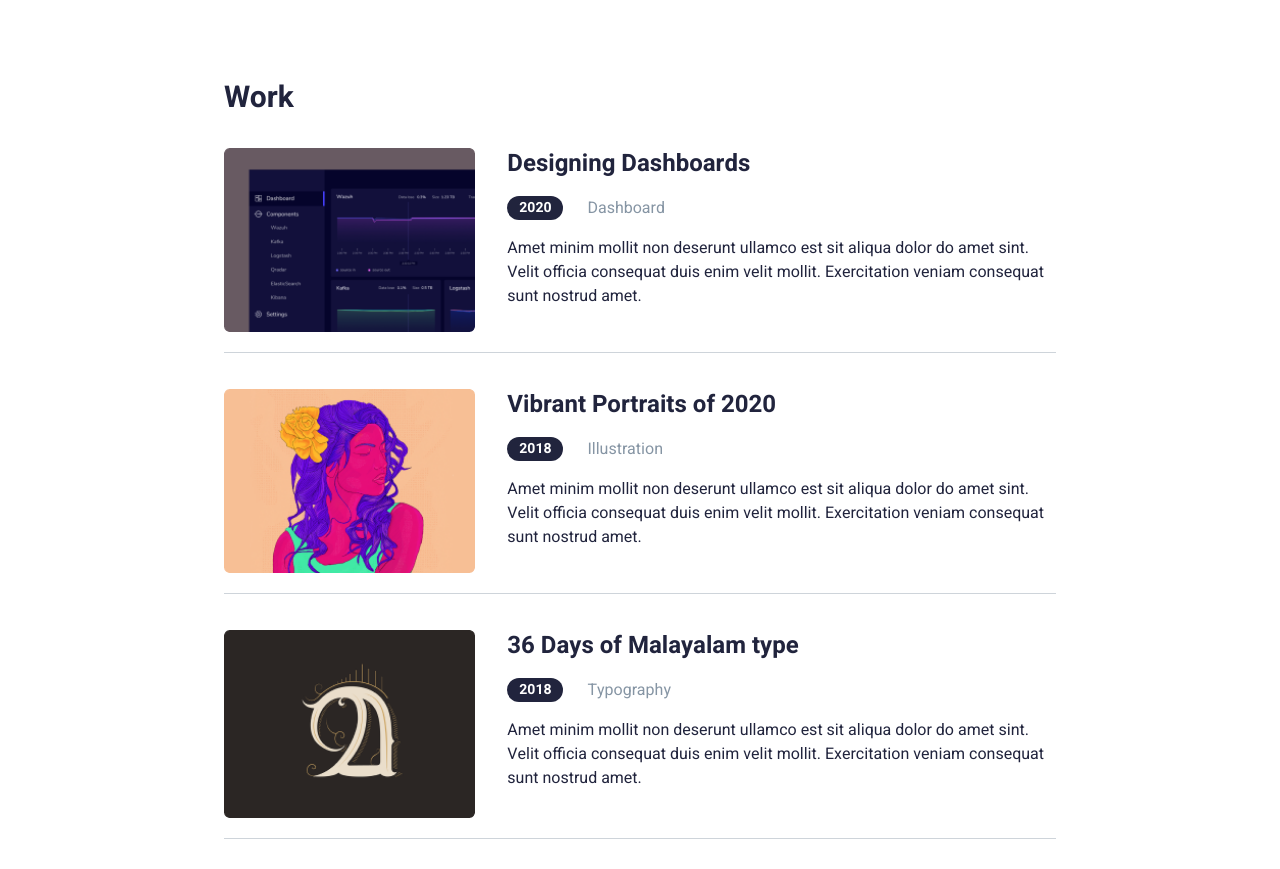
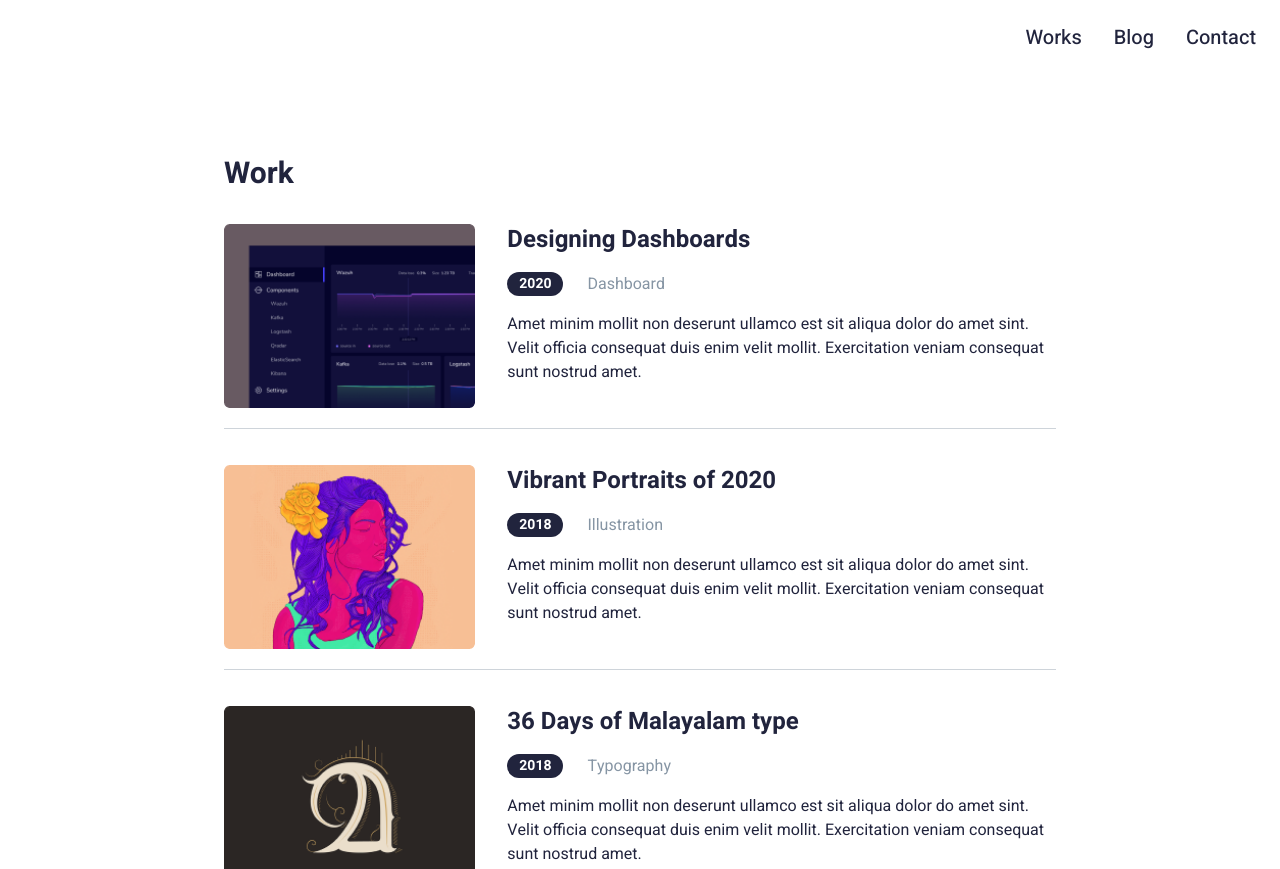
Before and after one commit to joeebw/portfolio-responsiveDesign, a website built with Vite: page pages/works.html in a window 1280 px wide. Shown: the top 869 px of the page. Built offline with nearby package versions, Linux system fonts and the light colour scheme.

Commit message:
finishing project

```diff
--- a/pages/works.html
+++ b/pages/works.html
@@ -9,8 +9,8 @@
     <link rel="stylesheet" href="https://cdnjs.cloudflare.com/ajax/libs/font-awesome/6.2.1/css/all.min.css" integrity="sha512-MV7K8+y+gLIBoVD59lQIYicR65iaqukzvf/nwasF0nqhPay5w/9lJmVM2hMDcnK1OnMGCdVK+iQrJ7lzPJQd1w==" crossorigin="anonymous" referrerpolicy="no-referrer" />
     <title>Document</title>
 </head>
-<body class="w-full h-full font-Heboo text-dark-color">
-    <!-- <nav class="hidden md:block px-6">
+<body class="w-full font-Heboo text-dark-color">
+    <nav class="hidden md:block px-6">
         <div class="flex container mx-auto my-6 justify-end">
           <ul class="flex list-none gap-x-8 font-medium text-dark-color text-xl">
             <li class="hover:text-primary-color cursor-pointer"><a href="./works.html">Works</a></li>
@@ -18,7 +18,7 @@
             <li class="hover:text-primary-color cursor-pointer"><a href="/index.html">Contact</a></li>
           </ul>
         </div>
-    </nav> -->
+    </nav>
 
     <div id="burguerNav" class="absolute top-5 right-6 md:hidden z-50">
         <i class="fa-solid fa-bars text-3xl"></i>
@@ -32,8 +32,8 @@
       </ul>
     </div>
 
-    <section id="works" >
-        <div class="container mx-auto px-4 lg:px-36 xl:px-56 mt-20 ">
+    <section id="works" class="pt-20" >
+        <div class="container mx-auto px-4 lg:px-36 xl:px-56 ">
             <div class="mb-8"><h3 class="text-3xl font-bold">Work</h3></div>
             <div>
                 <div class="flex flex-col gap-8 md:flex-row mb-5">
```
Also changed, not shown: pages/blog.html (+2 -2 lines), pages/work/work-detail.html (+2 -2 lines), tailcss/output.css.
